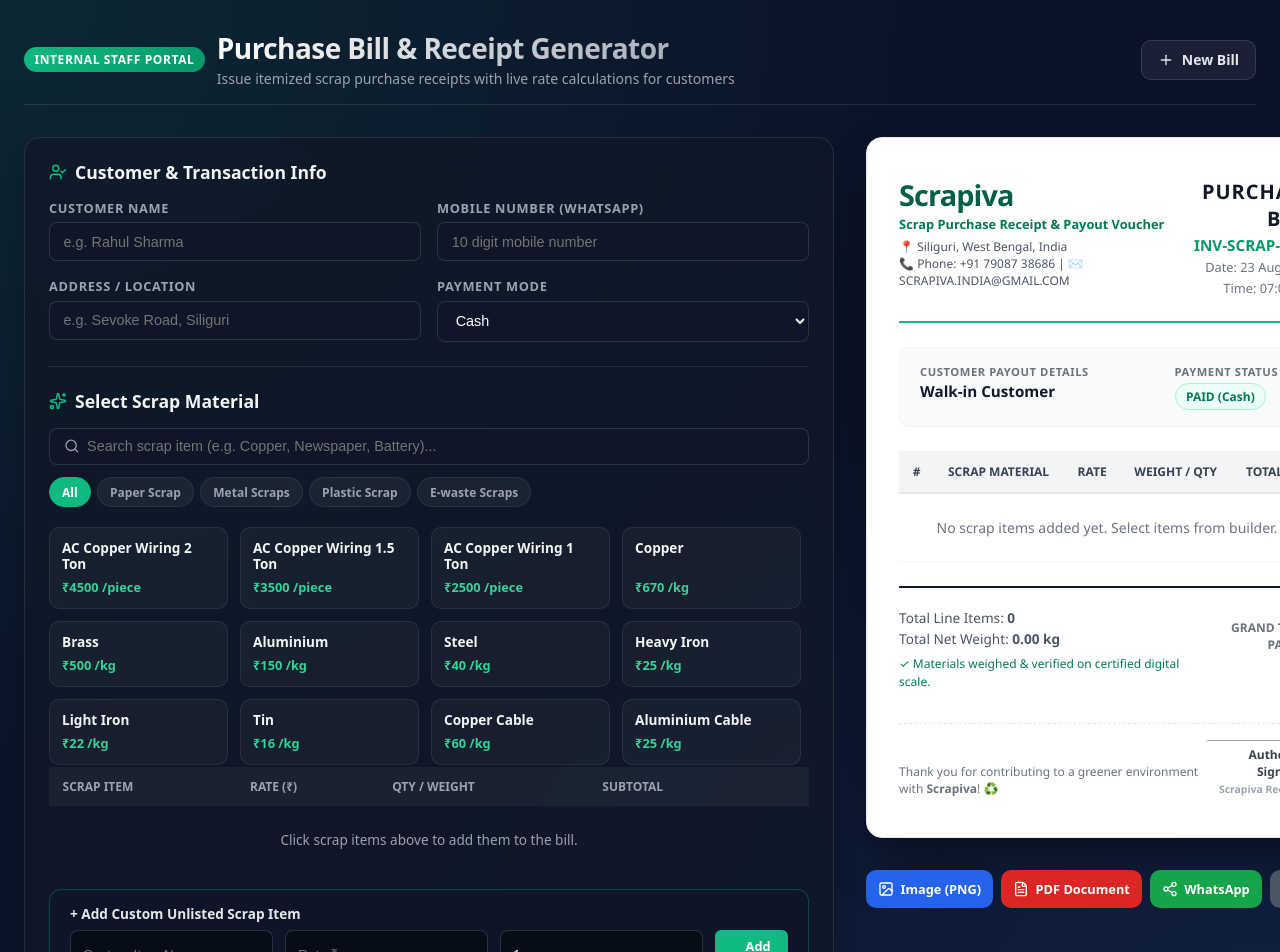
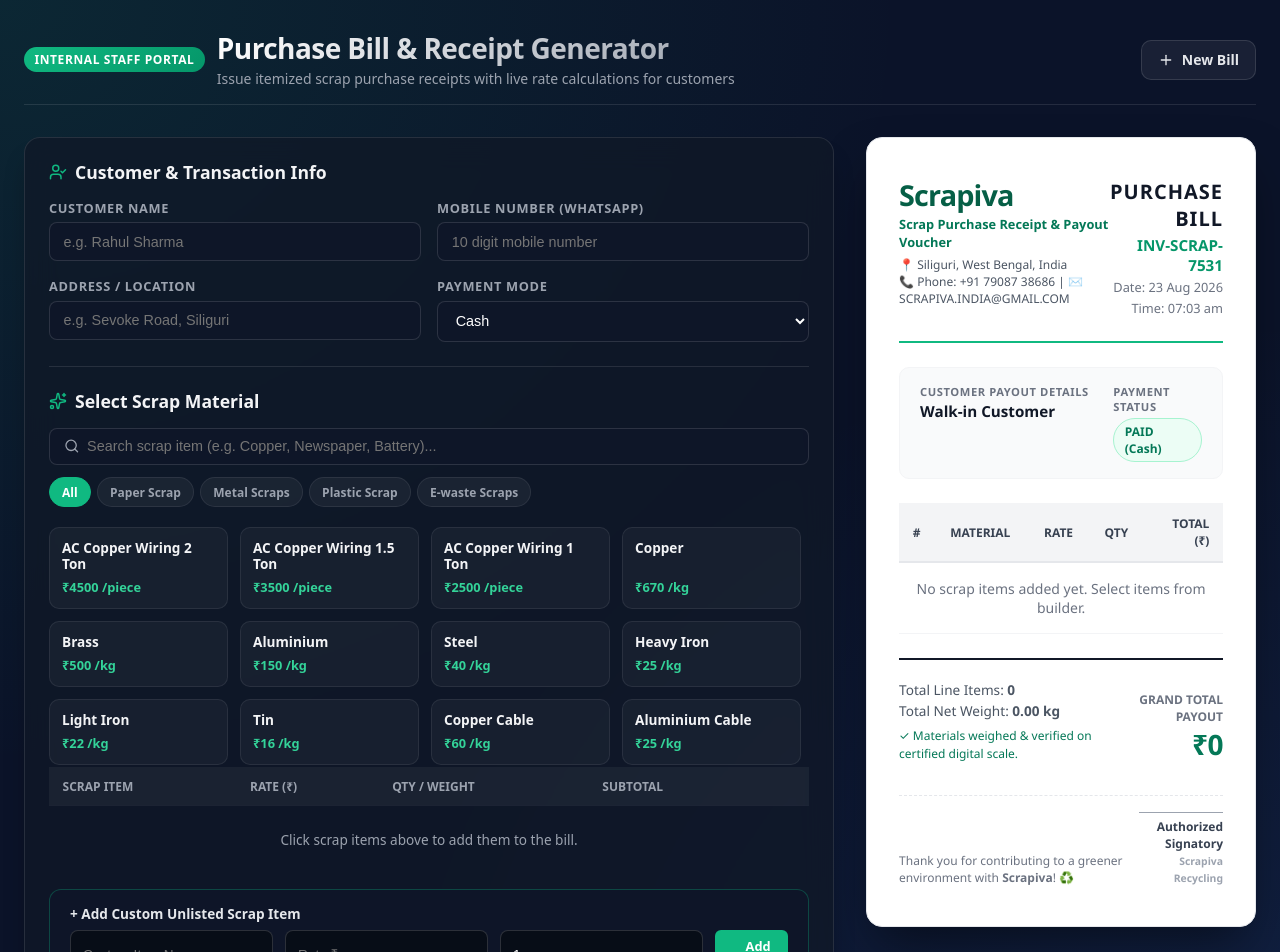
Before and after one commit to Shahbaz18-netizen/ScrapivaWebsite, a Next.js app: page /admin/billing in a window 1280 px wide. Shown: the top 952 px of the page. Built offline with nearby package versions, Linux system fonts and the light colour scheme.

Commit message:
fix: Shorten receipt table column headers and wrap printTable in overflow scroll for 100% mobile screen fit

```diff
--- a/src/components/sections/Billing/BillingSection.tsx
+++ b/src/components/sections/Billing/BillingSection.tsx
@@ -662,20 +662,21 @@
               </div>
 
               {/* Itemized Table */}
+              <div className={styles.printTableWrapper}>
                 <table className={styles.printTable}>
                   <thead>
                     <tr>
                       <th>#</th>
-                    <th>Scrap Material</th>
+                      <th>Material</th>
                       <th>Rate</th>
-                    <th>Weight / Qty</th>
+                      <th>Qty</th>
                       <th>Total (₹)</th>
                     </tr>
                   </thead>
                   <tbody>
                     {currentBill.items.length === 0 ? (
                       <tr>
-                      <td colSpan={5} style={{ textAlign: "center", color: "#6b7280", padding: "1.5rem" }}>
+                        <td colSpan={5} style={{ textAlign: "center", color: "#6b7280", padding: "1rem" }}>
                           No scrap items added yet. Select items from builder.
                         </td>
                       </tr>
@@ -717,6 +718,7 @@
                   )}
                 </tbody>
               </table>
+            </div>
 
               {/* Invoice Footer Total */}
               <div className={styles.invoiceTotalSection}>
@@ -771,9 +773,9 @@
                 type="button"
                 className={`${styles.exportBtn} ${styles.btnPng}`}
                 onClick={() => downloadBillAsImage("printable-invoice-card", currentBill.invoiceNumber)}
-                title="Download pixel-perfect image for WhatsApp sharing"
+                title="Download image for WhatsApp sharing"
               >
-                <ImageIcon size={16} /> Image (PNG)
+                <ImageIcon size={16} /> Image
               </button>
 
               <button
@@ -782,7 +784,7 @@
                 onClick={() => downloadBillAsPDF("printable-invoice-card", currentBill.invoiceNumber)}
                 title="Download PDF document"
               >
-                <FileText size={16} /> PDF Document
+                <FileText size={16} /> PDF
               </button>
 
               <button
```
Lines whose indentation alone changed are shown as unchanged.
